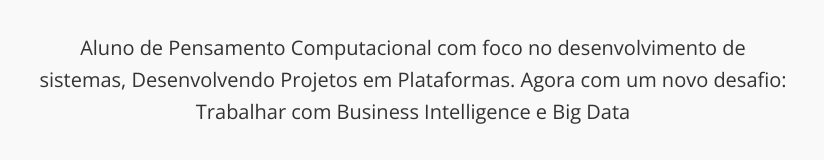
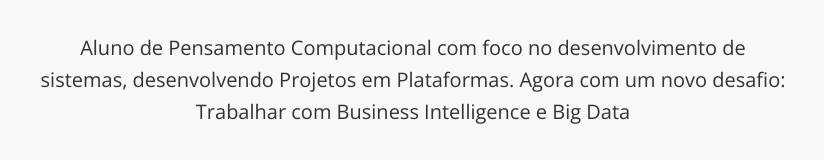
Before and after one commit to Caio0o/Caio-Paulino, a plain HTML site: page index.html in a window 1280 px wide. Shown: the part 991-1151 px from the top of the page, 227-1051 px from the left. Drawn offline with nearby package versions, Linux system fonts and the light colour scheme; files that its build step writes are made by us from their sources.

Commit message:
Update index.html

```diff
--- a/index.html
+++ b/index.html
@@ -66,7 +66,7 @@
 		<div class="col-md-8">
             <h2 class="d-block">SOBRE MIM</h2>
 			<p>
-				Aluno de Pensamento Computacional com foco no desenvolvimento de sistemas, Desenvolvendo Projetos em Plataformas.  Agora com um novo desafio: Trabalhar com Business Intelligence e Big Data
+				Aluno de Pensamento Computacional com foco no desenvolvimento de sistemas, desenvolvendo Projetos em Plataformas.  Agora com um novo desafio: Trabalhar com Business Intelligence e Big Data
 			</p>
 			<p>
 				<a href="https://www.linkedin.com/in/reynaldo-oliveira-8a424487" target="_blank" class="btnghost"><i class="fa fa-linkedin"></i> MEU LINKEDIN</a>
```
